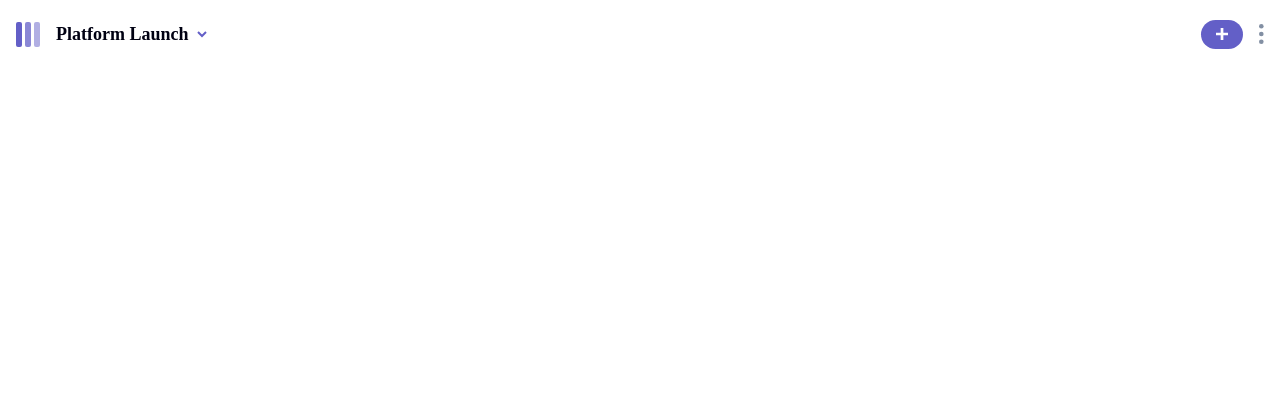
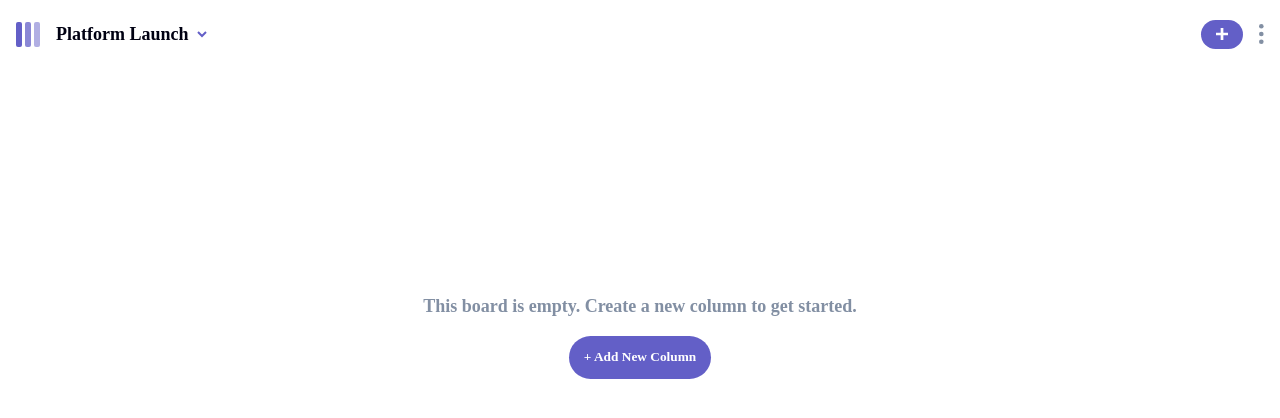
Before and after one commit to surrealgee/kanban-task-management-web-app, a React (Vite) app: page / in a window 1280 px wide. Shown: the top 418 px of the page. Built offline with nearby package versions, Linux system fonts and the light colour scheme.

Commit message:
Build Static empty board component

```diff
--- a/src/App.jsx
+++ b/src/App.jsx
@@ -1,12 +1,20 @@
 import { useState } from "react";
+import styled from "styled-components";
+
 import Header from "./components/Header";
+import Board from "./components/Board";
 
 function App() {
   return (
-    <div className="App">
+    <StyledApp>
       <Header />
-    </div>
+      <Board />
+    </StyledApp>
   );
 }
 
+const StyledApp = styled.div`
+  min-height: 100vh;
+`;
+
 export default App;
--- /dev/null
+++ b/src/components/Board.jsx
@@ -0,0 +1,12 @@
+import styled from "styled-components";
+import EmptyBoard from "./EmptyBoard";
+
+function Board() {
+  return (
+    <main>
+      <EmptyBoard />
+    </main>
+  );
+}
+
+export default Board;
--- /dev/null
+++ b/src/components/BtnAddColumn.jsx
@@ -0,0 +1,18 @@
+import styled from "styled-components";
+
+function BtnAddColumn() {
+  return <StyledBtn>+ Add New Column</StyledBtn>;
+}
+
+const StyledBtn = styled.button`
+  border: none;
+  background: #635fc7;
+  border-radius: 24px;
+  font-family: "Plus Jakarta Sans";
+  font-weight: 700;
+  font-size: 0.93.75rem;
+  color: #ffffff;
+  padding: 1em 1.125em;
+`;
+
+export default BtnAddColumn;
--- /dev/null
+++ b/src/components/EmptyBoard.jsx
@@ -0,0 +1,27 @@
+import styled from "styled-components";
+import BtnAddColumn from "./BtnAddColumn";
+
+function EmptyBoard() {
+  return (
+    <StyledBoard>
+      <p>This board is empty. Create a new column to get started.</p>
+      <BtnAddColumn />
+    </StyledBoard>
+  );
+}
+
+const StyledBoard = styled.div`
+  padding: 13em 1em 0;
+  text-align: center;
+
+  p {
+    padding: 0 1em;
+    font-family: "Plus Jakarta Sans";
+    font-weight: 700;
+    font-size: 1.125rem;
+    line-height: 1.3;
+    color: #828fa3;
+  }
+`;
+
+export default EmptyBoard;
--- a/src/components/Header.jsx
+++ b/src/components/Header.jsx
@@ -1,9 +1,9 @@
+import styled from "styled-components";
+
 import logoMobile from "../assets/logo-mobile.svg";
 import iconChevronDown from "../assets/icon-chevron-down.svg";
 import iconAddTask from "../assets/icon-add-task-mobile.svg";
 import iconVerticalEllipsis from "../assets/icon-vertical-ellipsis.svg";
-
-import styled from "styled-components";
 
 function Header() {
   return (
```
